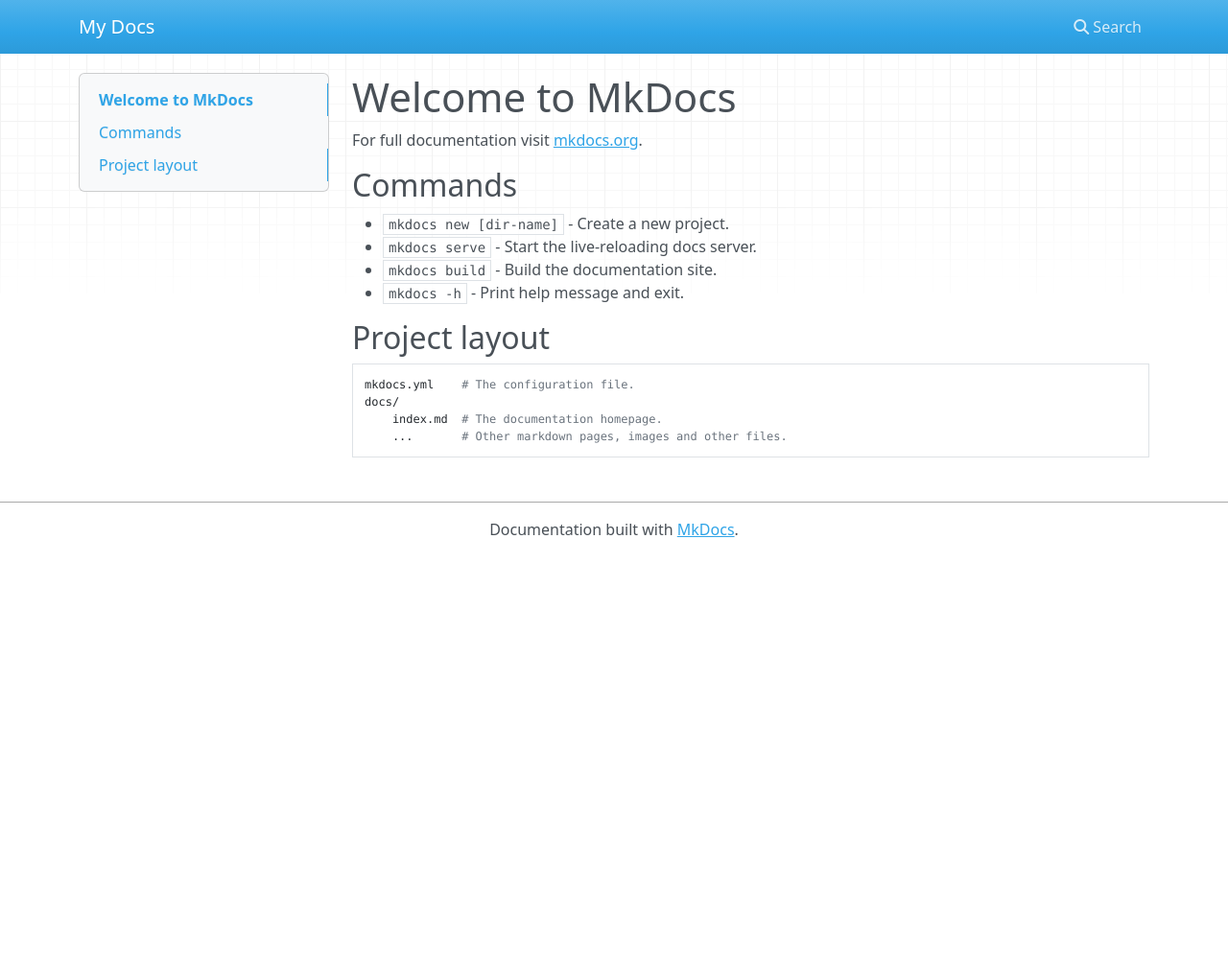
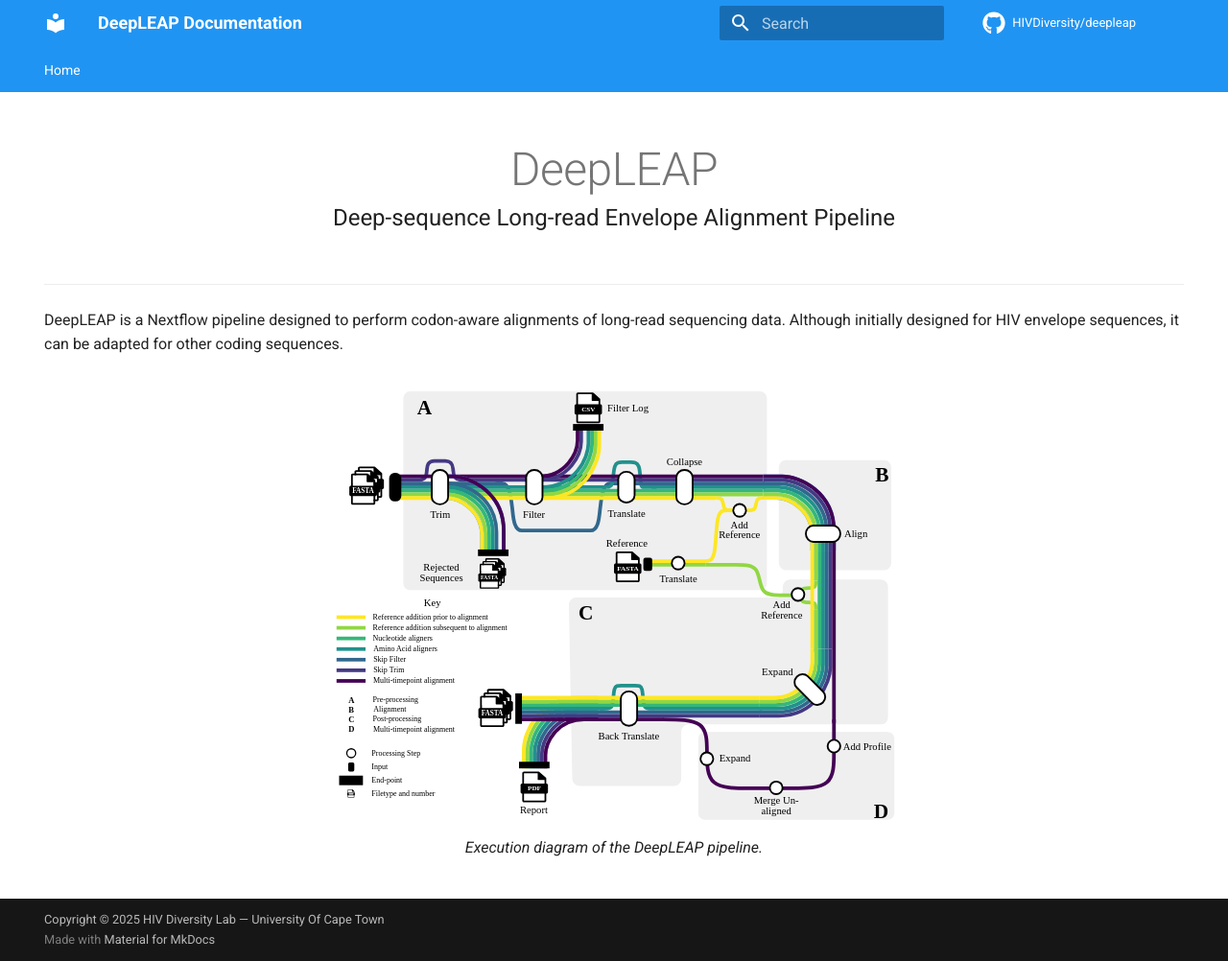
Before and after one commit to HIVDiversity/deepleap, an MkDocs documentation site: the page built from docs/index.md, in a window 1280 px wide and 1002 px high. Shown: the whole window at 96% size. Built offline with MkDocs 1.6.1 and Material for MkDocs 9.7.7, drawn with Linux system fonts in a browser that asks for light colours; nearby versions of some CDN libraries; comment, search, counter and statistics services are not loaded.

Commit message:
:memo: Wrote intro and configured docs

```diff
--- /dev/null
+++ b/docs/assets/home.html
@@ -0,0 +1,393 @@
+<!-- Elements added to "home.html" will only be displayed on the home page -->
+
+{% extends "main.html" %}
+{% block tabs %}
+{{ super() }}
+
+
+<!-- Stole this styling from the "up42-py" project (link: https://sdk.up42.com/) -->
+<!-- .tx-container Original Green Gradient: hsla(160deg,47%,55%,1) -->
+<style>
+
+    .md-main {
+        flex-grow: 0
+    }
+
+    .md-main__inner {
+        display: flex;
+        height: 100%;
+    }
+
+    .tx-container {
+        padding-top: .0rem;
+        background: linear-gradient(to bottom, var(--md-primary-fg-color), {{ config.home_gradient_hsla }} 99%,#fff 99%)
+    }
+
+    .tx-hero {
+        margin: 32px 2.8rem;
+        color: var(--md-primary-bg-color);
+        justify-content: center;
+    }
+
+    .tx-hero h1 {
+        margin-bottom: 1rem;
+        color: currentColor;
+        font-weight: 700
+    }
+
+    .tx-hero__content {
+        padding-bottom: 1rem;
+        margin: 0 auto;
+    }
+
+    .tx-hero__image{
+        width:17rem;
+        height:17rem;
+        order:1;
+        padding-right: 2.5rem;
+    }
+
+    .tx-hero .md-button {
+        margin-top: .5rem;
+        margin-right: .5rem;
+        color: var(--md-primary-bg-color)
+    }
+
+    .tx-hero .md-button--primary {
+        background-color: var(--md-primary-bg-color);
+        color: hsla(280deg, 37%, 48%, 1);
+        border-color: var(--md-primary-bg-color)
+    }
+
+    .tx-hero .md-button:focus,
+    .tx-hero .md-button:hover {
+        background-color: var(--md-accent-fg-color);
+        color: var(--md-default-bg-color);
+        border-color: var(--md-accent-fg-color)
+    }
+
+    .feature-item h2 svg {
+        height: 30px;
+        float: left;
+        margin-right: 10px;
+        transform: translateY(10%);
+    }
+
+    .top-hr {
+        margin-top: 42px;
+    }
+
+    .feature-item {
+	border-radius: 20px;
+	margin-top: .5rem;
+        margin-right: .5rem;
+	background-color: var(--md-primary-bg-color);
+        font-family: 'Lato', sans-serif;
+        font-weight: 300;
+        box-sizing: border-box;
+        padding: 0 15px;
+        word-break: break-word
+    }
+
+    .feature-item h2 {
+        color: #333;
+        font-weight: 300;
+        font-size: 25px;
+        white-space: nowrap;
+        overflow: hidden;
+        text-overflow: ellipsis;
+        line-height: normal;
+        margin-top: 20px;
+        margin-bottom: 10px;
+        font-family: inherit;
+    }
+
+    .feature-item p {
+        font-size: 16px;
+        line-height: 1.8em;
+        text-rendering: optimizeLegibility;
+        -webkit-font-smoothing: antialiased;
+        color: #111;
+        margin: 0 0 10px;
+        display: block;
+    }
+
+    @media screen and (max-width:30em) {
+        .tx-hero h1 {
+            font-size: 1.4rem
+        }
+    }
+
+    @media screen and (min-width:60em) {
+        .md-sidebar--secondary {
+            display: none
+        }
+
+        .tx-hero {
+            display: flex;
+            align-items: center;
+            justify-content: center;
+        }
+
+        .tx-hero__content {
+            max-width: 22rem;
+            margin-top: 3.5rem;
+            margin-bottom: 3.5rem;
+            margin-left: 1.0rem;
+            margin-right: 4.0rem;
+            align-items: center;
+        }
+    }
+
+    @media screen and (min-width:76.25em) {
+        .md-sidebar--primary {
+            display: none
+        }
+
+        .top-hr {
+            width: 100%;
+            display: flex;
+            max-width: 61rem;
+            margin-right: auto;
+            margin-left: auto;
+            padding: 0 .2rem;
+        }
+
+        .bottom-hr {
+            margin-top: 10px;
+            width: 100%;
+            display: flex;
+            max-width: 61rem;
+            margin-right: auto;
+            margin-left: auto;
+            padding: 0 .2rem;
+        }
+
+        .feature-item {
+            flex: 1;
+            min-width: 0;
+        }
+
+        .feature-item:hover {
+            background-color: #526cfe47;
+            border-radius: 3px;
+        }
+    }
+
+    .hr {
+        border-bottom: 1px solid #eee;
+        width: 100%;
+        margin: 20px 0;
+    }
+
+    .text-center {
+        text-align: center;
+        padding-right: 15px;
+        padding-left: 15px;
+        margin-right: auto;
+        margin-left: auto;
+        margin-top: 15px;
+        font-family: 'Lato', sans-serif;
+        font-size: 23px;
+        font-weight: 300;
+        padding-bottom: 10px;
+    }
+
+    .logos {
+        display: flex;
+        align-items: center;
+        justify-content: center;
+        flex-flow: row wrap;
+        margin: 0 auto;
+    }
+
+    .logos img {
+        flex: 1 1 auto;
+        padding: 25px;
+        max-height: 130px;
+        vertical-align: middle;
+    }
+
+    .hr-logos {
+        margin-top: 0;
+        margin-bottom: 30px;
+    }
+
+    .md-footer-meta__inner {
+        display: flex;
+        flex-wrap: wrap;
+        justify-content: space-between;
+        margin-top: 1.0rem;
+    }
+
+    .md-footer-social {
+        padding-top: 20px;
+    }
+</style>
+
+
+<!-- Main site entry button descriptions -->
+<section class="tx-container">
+    <div class="md-grid md-typeset">
+      <div class="tx-hero">
+
+        <!-- Custom Image -->
+        <div class="tx-hero__image">
+	  <img src="{{ config.home_cover_image }}" draggable="false">
+        </div>
+
+	<!-- Main Tagline -->
+        <div class="tx-hero__content">
+          <h1>{{ config.home_tagline }}</h1>
+          <p>{{ config.home_description }}</p>
+
+	  <!-- Added Buttons (up to 3) -->
+          {%- if config.home_button1_name -%}
+          <a href="{{ config.home_button1_url }}" title="Material | MkDocs" class="{{ config.home_button1_theme }}">
+            {{ config.home_button1_name }}
+          </a>
+	  {%- endif -%}
+
+          {%- if config.home_button2_name -%}
+          <a href="{{ config.home_button2_url }}" title="Material | MkDocs" class="{{ config.home_button2_theme }}">
+            {{ config.home_button2_name }}
+          </a>
+	  {%- endif -%}
+
+	  {%- if config.home_button3_name -%}
+          <a href="{{ config.home_button3_url }}" title="Material | MkDocs" class="{{ config.home_button3_theme }}">
+            {{ config.home_button3_name }}
+          </a>
+	  {%- endif -%}
+        </div>
+      </div>
+    </div>
+</section>
+
+
+<!-- Main site box descriptions -->
+<div class="top-hr">
+
+    <!-- Start Outer Condition -->
+    {%- if config.home_button1_name -%}
+    <div class="feature-item">
+        <h2>
+	    <!-- People Icon -->
+	    {%- if config.home_button1_icon == "people" -%}
+            <svg xmlns="http://www.w3.org/2000/svg" viewBox="0 0 24 24">
+                <path
+                    d="M16 17v2H2v-2s0-4 7-4 7 4 7 4m-3.5-9.5A3.5 3.5 0 109 11a3.5 3.5 0 003.5-3.5m3.44 5.5A5.32 5.32 0 0118 17v2h4v-2s0-3.63-6.06-4M15 4a3.39 3.39 0 00-1.93.59 5 5 0 010 5.82A3.39 3.39 0 0015 11a3.5 3.5 0 000-7z" />
+            </svg>
+	    {%- endif -%}
+
+	    <!-- Gear Icon -->
+	    {%- if config.home_button1_icon == "gear" -%}
+            <svg xmlns="http://www.w3.org/2000/svg" viewBox="0 0 24 24">
+                <path
+                    d="M15 17v-3h3v-2l4 3.5-4 3.5v-2h-3m2 1v3h-3v2l-4-3.5 4-3.5v2h3M12 8c-2.21 0-4 1.8-4 4 0 1.91 1.35 3.54 3.21 3.92L16 11.86A3.997 3.997 0 0012 8m0 6c-1.1 0-2-.89-2-2s.9-2 2-2 2 .9 2 2-.89 2-2 2m9.66-5.27l-2-3.46c-.12-.22-.38-.31-.61-.22l-2.49 1c-.51-.41-1.06-.74-1.69-1l-.37-2.63A.506.506 0 0014 2h-4c-.25 0-.46.18-.5.42l-.37 2.65c-.63.26-1.17.59-1.69 1L5 5.05c-.23-.09-.5 0-.61.22l-2 3.46c-.13.21-.08.49.11.64L4.57 11l-.07 1 .07 1-2.11 1.63c-.2.15-.25.43-.12.64l2 3.46c.11.27.4.38.66.27l2.5-1c.24.19.5.37.76.53l1.65-1.4c-.77-.33-1.45-.82-2-1.45l-2.41 1-.77-1.3L6.8 13.8a5.55 5.55 0 010-3.6L4.69 8.65l.75-1.3 2.41 1c.78-.9 1.83-1.53 3-1.78l.4-2.57h1.5l.37 2.62c1.17.24 2.22.88 3 1.77l2.41-1 .75 1.3-2.08 1.51c.09.26.16.53.2.8h2l2.1-1.63a.48.48 0 00.16-.64M12 8c-2.21 0-4 1.8-4 4 0 1.91 1.35 3.54 3.21 3.92L16 11.86A3.997 3.997 0 0012 8m0 6c-1.1 0-2-.89-2-2s.9-2 2-2 2 .9 2 2-.89 2-2 2m0-6c-2.21 0-4 1.8-4 4 0 1.91 1.35 3.54 3.21 3.92L16 11.86A3.997 3.997 0 0012 8m0 6c-1.1 0-2-.89-2-2s.9-2 2-2 2 .9 2 2-.89 2-2 2z" />
+            </svg>
+	    {%- endif -%}
+
+	    <!-- Image Icon -->
+	    {%- if config.home_button1_icon == "image" -%}
+            <svg xmlns="http://www.w3.org/2000/svg" width="35" height="35" viewBox="0 0 24 24" fill="none" stroke="#000000" stroke-width="2.5" stroke-linecap="round" stroke-linejoin="round"><rect x="3" y="3" width="18" height="18" rx="2"/><circle cx="8.5" cy="8.5" r="1.5"/><path d="M20.4 14.5L16 10 4 20"/>
+	    </svg>
+	    {%- endif -%}
+
+	    <!-- Button Description -->
+            {{ config.home_button1_name }}
+        </h2>
+        <p>{{ config.home_button1_blurb }}</p>
+    </div>
+    {%- endif -%}
+    <!-- End Outer Condition -->
+
+    <!-- Start Outer Condition -->
+    {%- if config.home_button2_name -%}
+    <div class="feature-item">
+        <h2>
+	    <!-- People Icon -->
+	    {%- if config.home_button2_icon == "people" -%}
+            <svg xmlns="http://www.w3.org/2000/svg" viewBox="0 0 24 24">
+                <path
+                    d="M16 17v2H2v-2s0-4 7-4 7 4 7 4m-3.5-9.5A3.5 3.5 0 109 11a3.5 3.5 0 003.5-3.5m3.44 5.5A5.32 5.32 0 0118 17v2h4v-2s0-3.63-6.06-4M15 4a3.39 3.39 0 00-1.93.59 5 5 0 010 5.82A3.39 3.39 0 0015 11a3.5 3.5 0 000-7z" />
+            </svg>
+	    {%- endif -%}
+
+	    <!-- Gear Icon -->
+	    {%- if config.home_button2_icon == "gear" -%}
+            <svg xmlns="http://www.w3.org/2000/svg" viewBox="0 0 24 24">
+                <path
+                    d="M15 17v-3h3v-2l4 3.5-4 3.5v-2h-3m2 1v3h-3v2l-4-3.5 4-3.5v2h3M12 8c-2.21 0-4 1.8-4 4 0 1.91 1.35 3.54 3.21 3.92L16 11.86A3.997 3.997 0 0012 8m0 6c-1.1 0-2-.89-2-2s.9-2 2-2 2 .9 2 2-.89 2-2 2m9.66-5.27l-2-3.46c-.12-.22-.38-.31-.61-.22l-2.49 1c-.51-.41-1.06-.74-1.69-1l-.37-2.63A.506.506 0 0014 2h-4c-.25 0-.46.18-.5.42l-.37 2.65c-.63.26-1.17.59-1.69 1L5 5.05c-.23-.09-.5 0-.61.22l-2 3.46c-.13.21-.08.49.11.64L4.57 11l-.07 1 .07 1-2.11 1.63c-.2.15-.25.43-.12.64l2 3.46c.11.27.4.38.66.27l2.5-1c.24.19.5.37.76.53l1.65-1.4c-.77-.33-1.45-.82-2-1.45l-2.41 1-.77-1.3L6.8 13.8a5.55 5.55 0 010-3.6L4.69 8.65l.75-1.3 2.41 1c.78-.9 1.83-1.53 3-1.78l.4-2.57h1.5l.37 2.62c1.17.24 2.22.88 3 1.77l2.41-1 .75 1.3-2.08 1.51c.09.26.16.53.2.8h2l2.1-1.63a.48.48 0 00.16-.64M12 8c-2.21 0-4 1.8-4 4 0 1.91 1.35 3.54 3.21 3.92L16 11.86A3.997 3.997 0 0012 8m0 6c-1.1 0-2-.89-2-2s.9-2 2-2 2 .9 2 2-.89 2-2 2m0-6c-2.21 0-4 1.8-4 4 0 1.91 1.35 3.54 3.21 3.92L16 11.86A3.997 3.997 0 0012 8m0 6c-1.1 0-2-.89-2-2s.9-2 2-2 2 .9 2 2-.89 2-2 2z" />
+            </svg>
+	    {%- endif -%}
+
+	    <!-- Image Icon -->
+	    {%- if config.home_button2_icon == "image" -%}
+            <svg xmlns="http://www.w3.org/2000/svg" width="35" height="35" viewBox="0 0 24 24" fill="none" stroke="#000000" stroke-width="2.5" stroke-linecap="round" stroke-linejoin="round"><rect x="3" y="3" width="18" height="18" rx="2"/><circle cx="8.5" cy="8.5" r="1.5"/><path d="M20.4 14.5L16 10 4 20"/>
+	    </svg>
+	    {%- endif -%}
+
+	    <!-- Button Description -->
+	    {{ config.home_button2_name }}
+        </h2>
+        <p>{{ config.home_button2_blurb }}</p>
+    </div>
+    {%- endif -%}
+    <!-- End Outer Condition -->
+
+    <!-- Start Outer Condition -->
+    {%- if config.home_button3_name -%}
+    <div class="feature-item">
+        <h2>
+	    <!-- People Icon -->
+	    {%- if config.home_button3_icon == "people" -%}
+            <svg xmlns="http://www.w3.org/2000/svg" viewBox="0 0 24 24">
+                <path
+                    d="M16 17v2H2v-2s0-4 7-4 7 4 7 4m-3.5-9.5A3.5 3.5 0 109 11a3.5 3.5 0 003.5-3.5m3.44 5.5A5.32 5.32 0 0118 17v2h4v-2s0-3.63-6.06-4M15 4a3.39 3.39 0 00-1.93.59 5 5 0 010 5.82A3.39 3.39 0 0015 11a3.5 3.5 0 000-7z" />
+            </svg>
+	    {%- endif -%}
+
+	    <!-- Gear Icon -->
+	    {%- if config.home_button3_icon == "gear" -%}
+            <svg xmlns="http://www.w3.org/2000/svg" viewBox="0 0 24 24">
+                <path
+                    d="M15 17v-3h3v-2l4 3.5-4 3.5v-2h-3m2 1v3h-3v2l-4-3.5 4-3.5v2h3M12 8c-2.21 0-4 1.8-4 4 0 1.91 1.35 3.54 3.21 3.92L16 11.86A3.997 3.997 0 0012 8m0 6c-1.1 0-2-.89-2-2s.9-2 2-2 2 .9 2 2-.89 2-2 2m9.66-5.27l-2-3.46c-.12-.22-.38-.31-.61-.22l-2.49 1c-.51-.41-1.06-.74-1.69-1l-.37-2.63A.506.506 0 0014 2h-4c-.25 0-.46.18-.5.42l-.37 2.65c-.63.26-1.17.59-1.69 1L5 5.05c-.23-.09-.5 0-.61.22l-2 3.46c-.13.21-.08.49.11.64L4.57 11l-.07 1 .07 1-2.11 1.63c-.2.15-.25.43-.12.64l2 3.46c.11.27.4.38.66.27l2.5-1c.24.19.5.37.76.53l1.65-1.4c-.77-.33-1.45-.82-2-1.45l-2.41 1-.77-1.3L6.8 13.8a5.55 5.55 0 010-3.6L4.69 8.65l.75-1.3 2.41 1c.78-.9 1.83-1.53 3-1.78l.4-2.57h1.5l.37 2.62c1.17.24 2.22.88 3 1.77l2.41-1 .75 1.3-2.08 1.51c.09.26.16.53.2.8h2l2.1-1.63a.48.48 0 00.16-.64M12 8c-2.21 0-4 1.8-4 4 0 1.91 1.35 3.54 3.21 3.92L16 11.86A3.997 3.997 0 0012 8m0 6c-1.1 0-2-.89-2-2s.9-2 2-2 2 .9 2 2-.89 2-2 2m0-6c-2.21 0-4 1.8-4 4 0 1.91 1.35 3.54 3.21 3.92L16 11.86A3.997 3.997 0 0012 8m0 6c-1.1 0-2-.89-2-2s.9-2 2-2 2 .9 2 2-.89 2-2 2z" />
+            </svg>
+	    {%- endif -%}
+
+	    <!-- Image Icon -->
+	    {%- if config.home_button3_icon == "image" -%}
+            <svg xmlns="http://www.w3.org/2000/svg" width="35" height="35" viewBox="0 0 24 24" fill="none" stroke="#000000" stroke-width="2.5" stroke-linecap="round" stroke-linejoin="round"><rect x="3" y="3" width="18" height="18" rx="2"/><circle cx="8.5" cy="8.5" r="1.5"/><path d="M20.4 14.5L16 10 4 20"/>
+	    </svg>
+	    {%- endif -%}
+
+	    <!-- Button Description -->
+            {{ config.home_button3_name }}
+        </h2>
+        <p>{{ config.home_button3_blurb }}</p>
+    </div>
+    {%- endif -%}
+    <!-- End Outer Condition -->
+</div>
+
+<div class="top-hr">
+    <div class="hr">
+    </div>
+</div>
+
+
+<!-- Toggleable JavaScript execution -->
+{%- if config.home_execute_js -%}
+<script>
+document$.subscribe(function() {
+  console.log("'home_execute_js' is enabled:");
+  {{ config.home_execute_js }}
+}).unsubscribe();
+</script>
+{%- endif -%}
+
+
+{% endblock %}
+{% block content %}{% endblock %}
+{% block footer %}{% endblock %}
--- /dev/null
+++ b/docs/assets/main.html
@@ -0,0 +1,8 @@
+<!-- Elements added to "main.html" will be displayed on all pages -->
+
+{% extends "base.html" %}
+
+{% block extrahead %}
+    <!-- main.html | Added "navigation.instant" support -->
+    <link rel="canonical" href=".">
+{% endblock %}
--- a/docs/index.md
+++ b/docs/index.md
@@ -1,17 +1,16 @@
-# Welcome to MkDocs
+---
+hide:
+  - navigation
+  - toc
+---
+<div style="text-align: center; margin-bottom: 2em; font-size: x-large;">
+<h1 style="margin: 0em">DeepLEAP</h1>
+<p style="margin: 0em">Deep-sequence Long-read Envelope Alignment Pipeline</p>
+</div>
+---
 
-For full documentation visit [mkdocs.org](https://www.mkdocs.org).
-
-## Commands
-
-* `mkdocs new [dir-name]` - Create a new project.
-* `mkdocs serve` - Start the live-reloading docs server.
-* `mkdocs build` - Build the documentation site.
-* `mkdocs -h` - Print help message and exit.
-
-## Project layout
-
-    mkdocs.yml    # The configuration file.
-    docs/
-        index.md  # The documentation homepage.
-        ...       # Other markdown pages, images and other files.
+DeepLEAP is a Nextflow pipeline designed to perform codon-aware alignments of long-read sequencing data. Although initially designed for HIV envelope sequences, it can be adapted for other coding sequences.
+<figure markdown="1">
+![pipeline diagram](assets/implementation-new_metro_diagram.svg)
+<figcaption>Execution diagram of the DeepLEAP pipeline.</figcaption>
+</figure>
--- a/mkdocs.yml
+++ b/mkdocs.yml
@@ -1 +1,57 @@
-site_name: My Docs
+site_name: DeepLEAP Documentation
+site_url: http://127.0.0.1:8000
+
+repo_url: https://github.com/HIVDiversity/deepleap/
+repo_name: HIVDiversity/deepleap
+
+theme:
+  name: material
+  custom_dir: docs/assets
+  palette:
+    scheme: default
+    primary: blue
+    accent: light blue
+
+  features:
+    - navigation.instant
+    - navigation.instant.progress
+    - navigation.tabs
+    - navigation.sections
+    - navigation.footer
+    - header.autohide
+  icon:
+    repo: fontawesome/brands/github
+
+copyright: Copyright &copy; 2025 HIV Diversity Lab — University Of Cape Town
+
+plugins:
+  - search
+  - glightbox:
+       effect: zoom
+       slide_effect: slide
+       width: 100%
+       height: auto
+       zoomable: true
+       draggable: true
+       skip_classes:
+         - custom-skip-class-name
+       auto_themed: false
+       auto_caption: false
+       caption_position: bottom
+       background: white
+       shadow: true
+       manual: false
+
+
+markdown_extensions:
+  - attr_list
+  - md_in_html
+  - pymdownx.blocks.caption
+
+# extra:
+#   version:
+#     provider: mike
+
+
+watch:
+  - docs
```
Also changed, not shown: docs/assets/implementation-new_metro_diagram.svg (added), 1 other file.
